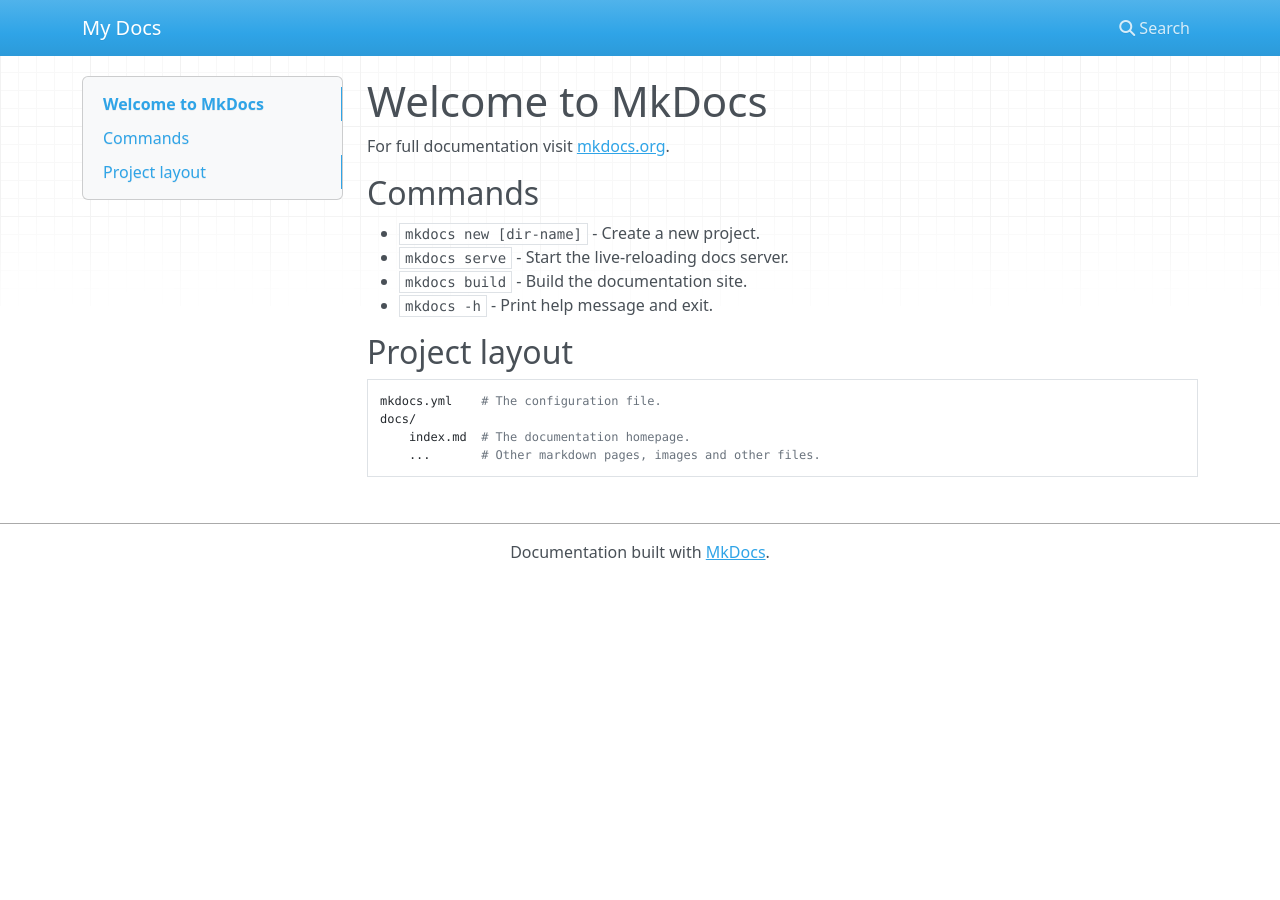
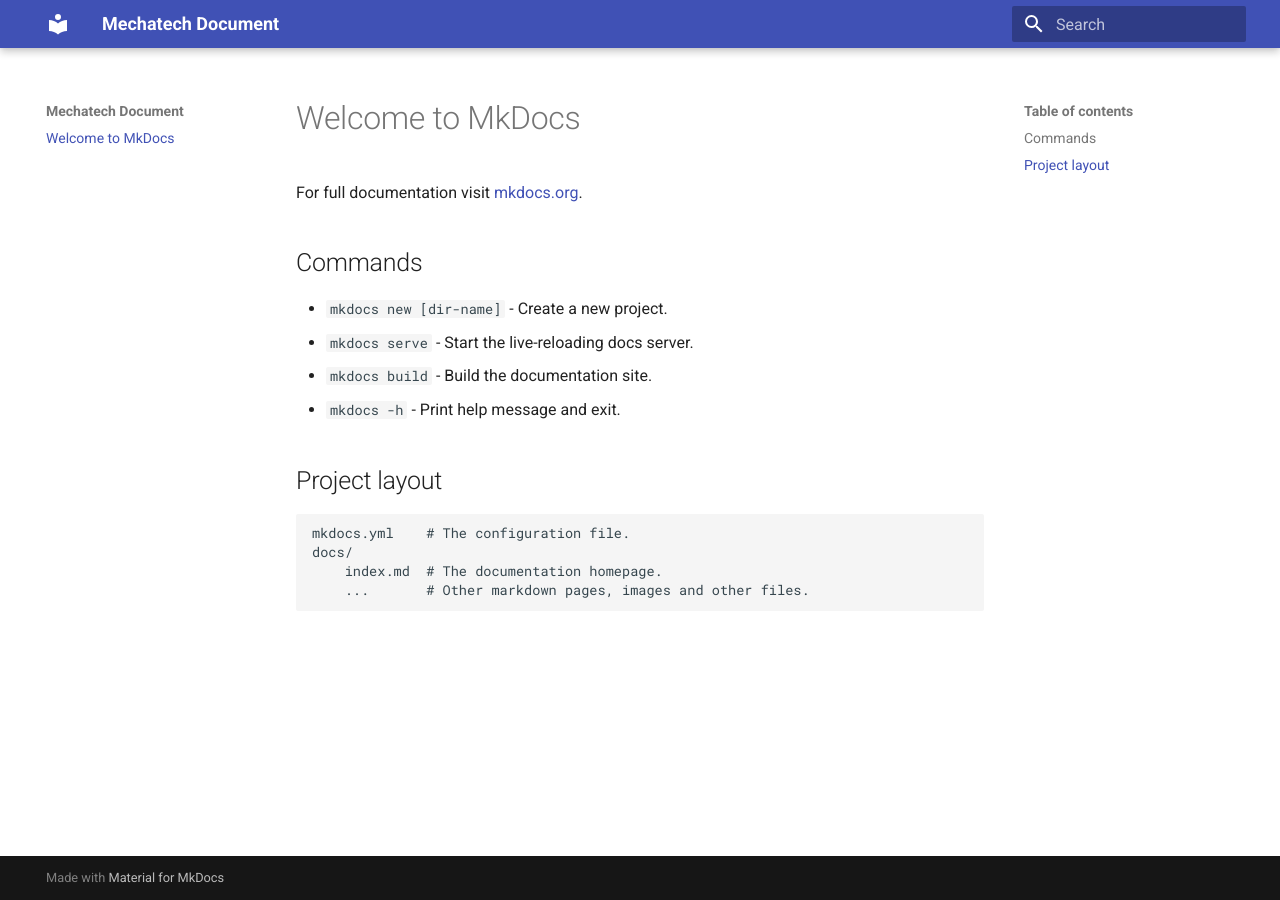
Before and after one commit to TNCT-Mechatech/Document, an MkDocs documentation site: the page built from docs/index.md, in a window 1280 px wide. Built offline with MkDocs 1.6.1 and Material for MkDocs 9.7.7, drawn with Linux system fonts in a browser that asks for light colours; nearby versions of some CDN libraries.

Commit message:
change: rename site name

```diff
--- a/mkdocs.yml
+++ b/mkdocs.yml
@@ -1 +1,3 @@
-site_name: My Docs
+site_name: Mechatech Document
+theme:
+  name: material
```
